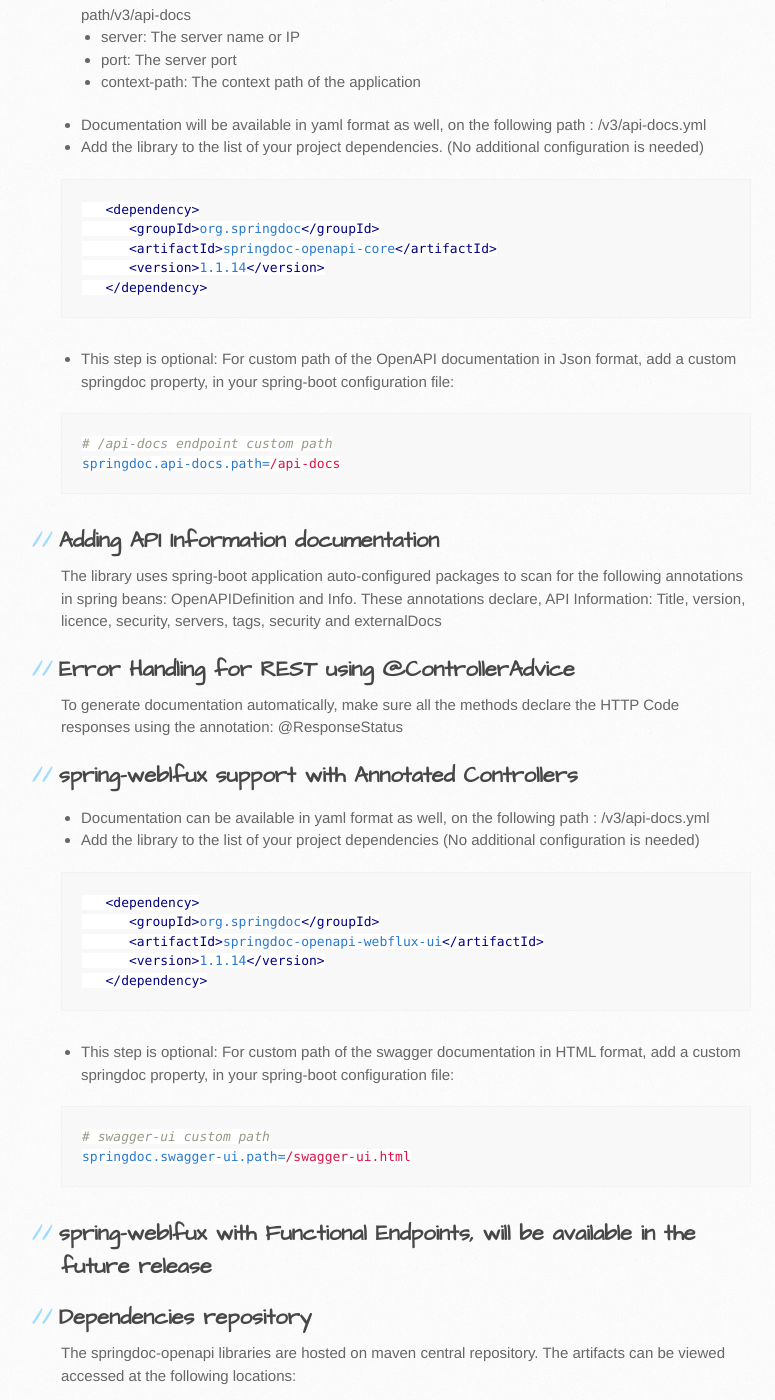
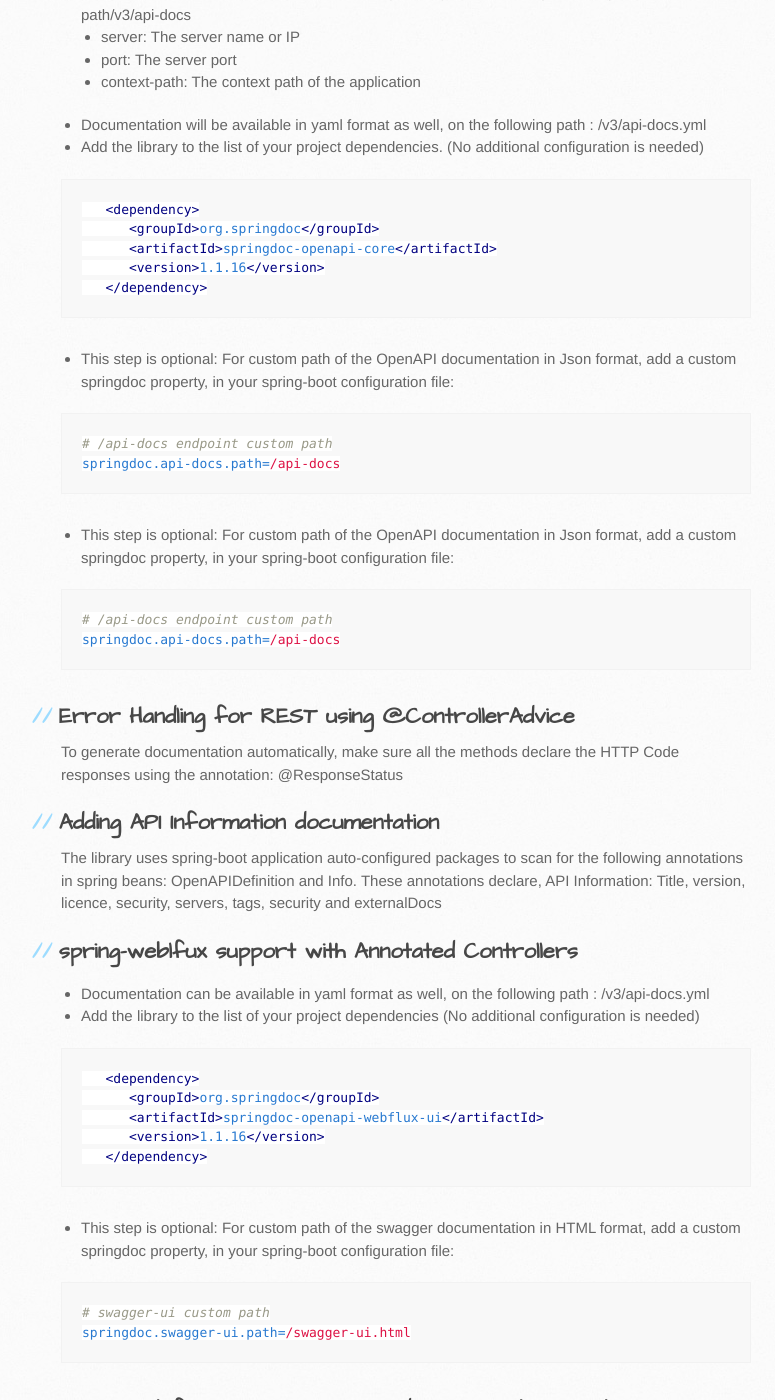
Before and after one commit to springdoc/springdoc-openapi-demos, a Jekyll site: the page built from docs/index.md, in a window 1280 px wide and 1400 px high, scrolled down 2219 px. Shown: the whole window, without its empty margins (109-884 px from the left). Built offline with Jekyll 4.4.1, drawn with Linux system fonts in a browser that asks for light colours.

Commit message:
project review

````diff
--- a/docs/index.md
+++ b/docs/index.md
@@ -34,7 +34,7 @@
    <dependency>
       <groupId>org.springdoc</groupId>
       <artifactId>springdoc-openapi-ui</artifactId>
-      <version>1.1.14</version>
+      <version>1.1.16</version>
    </dependency>
 ```
 *   This step is optional: For custom path of the swagger documentation in HTML format, add a custom springdoc property, in your spring-boot configuration file:
@@ -65,7 +65,7 @@
    <dependency>
       <groupId>org.springdoc</groupId>
       <artifactId>springdoc-openapi-core</artifactId>
-      <version>1.1.14</version>
+      <version>1.1.16</version>
    </dependency>
 ```
 *   This step is optional: For custom path of the OpenAPI documentation in Json format, add a custom springdoc property, in your spring-boot configuration file:
@@ -75,12 +75,19 @@
 springdoc.api-docs.path=/api-docs
 ```
 
+*   This step is optional: For custom path of the OpenAPI documentation in Json format, add a custom springdoc property, in your spring-boot configuration file:
+
+```properties
+# /api-docs endpoint custom path
+springdoc.api-docs.path=/api-docs
+```
+
+## Error Handling for REST using @ControllerAdvice
+To generate documentation automatically, make sure all the methods declare the HTTP Code responses using the annotation: @ResponseStatus
+
 ## Adding API Information documentation
   The library uses spring-boot application auto-configured packages to scan for the following annotations in spring beans: OpenAPIDefinition and Info.
   These annotations declare, API Information: Title, version, licence, security, servers, tags, security and externalDocs
-
-## Error Handling for REST using @ControllerAdvice
-To generate documentation automatically, make sure all the methods declare the HTTP Code responses using the annotation: @ResponseStatus
 
 ## spring-weblfux support with Annotated Controllers
 *   Documentation can be available in yaml format as well, on the following path : /v3/api-docs.yml
@@ -90,7 +97,7 @@
    <dependency>
       <groupId>org.springdoc</groupId>
       <artifactId>springdoc-openapi-webflux-ui</artifactId>
-      <version>1.1.14</version>
+      <version>1.1.16</version>
    </dependency>
 ```
 *   This step is optional: For custom path of the swagger documentation in HTML format, add a custom springdoc property, in your spring-boot configuration file:
--- a/pom.xml
+++ b/pom.xml
@@ -67,7 +67,7 @@
 		<nexus-staging-maven-plugin>1.6.8</nexus-staging-maven-plugin>
 		<jacoco-maven-plugin.version>0.8.3</jacoco-maven-plugin.version>
 		<resource.delimiter>@</resource.delimiter>
-		<springdoc.version>1.1.15-SNAPSHOT</springdoc.version>
+		<springdoc.version>1.1.16</springdoc.version>
 		<spring-boot.version>2.0.9.RELEASE</spring-boot.version>
 	</properties>
 
````
